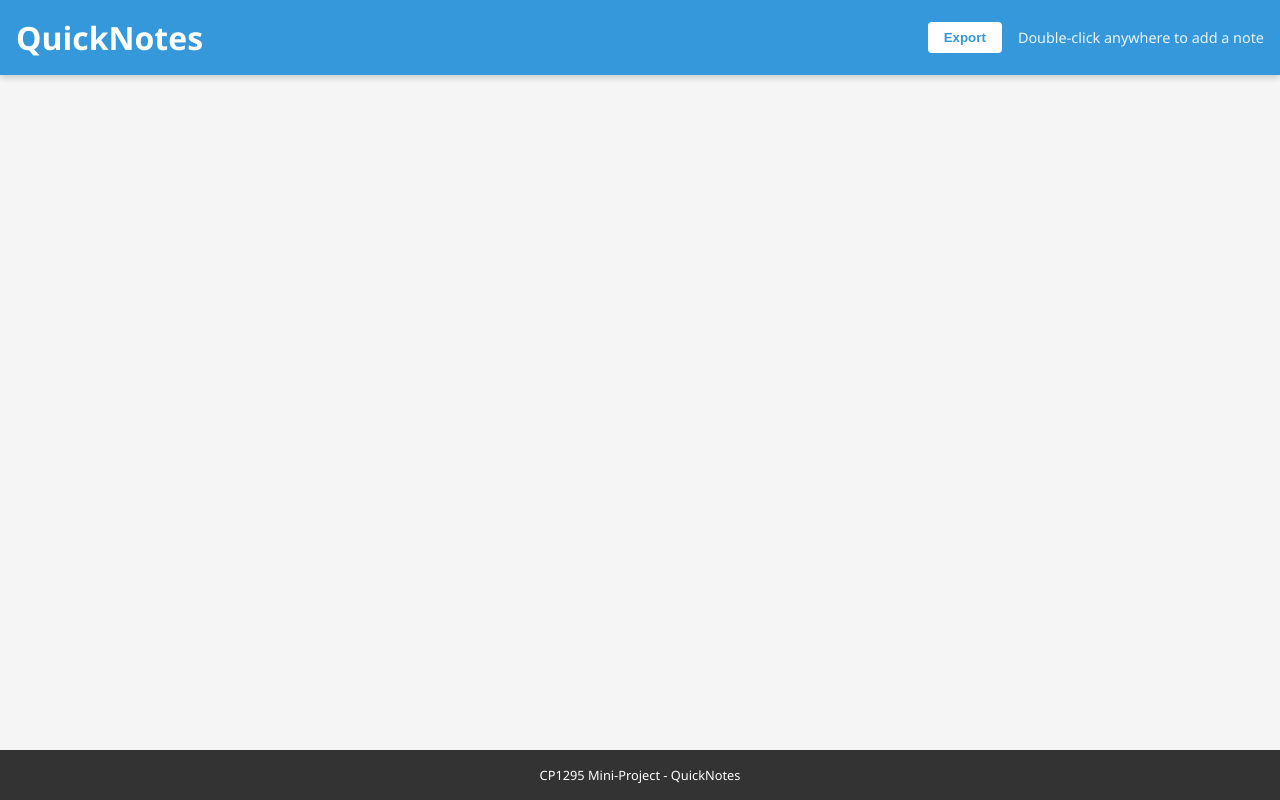
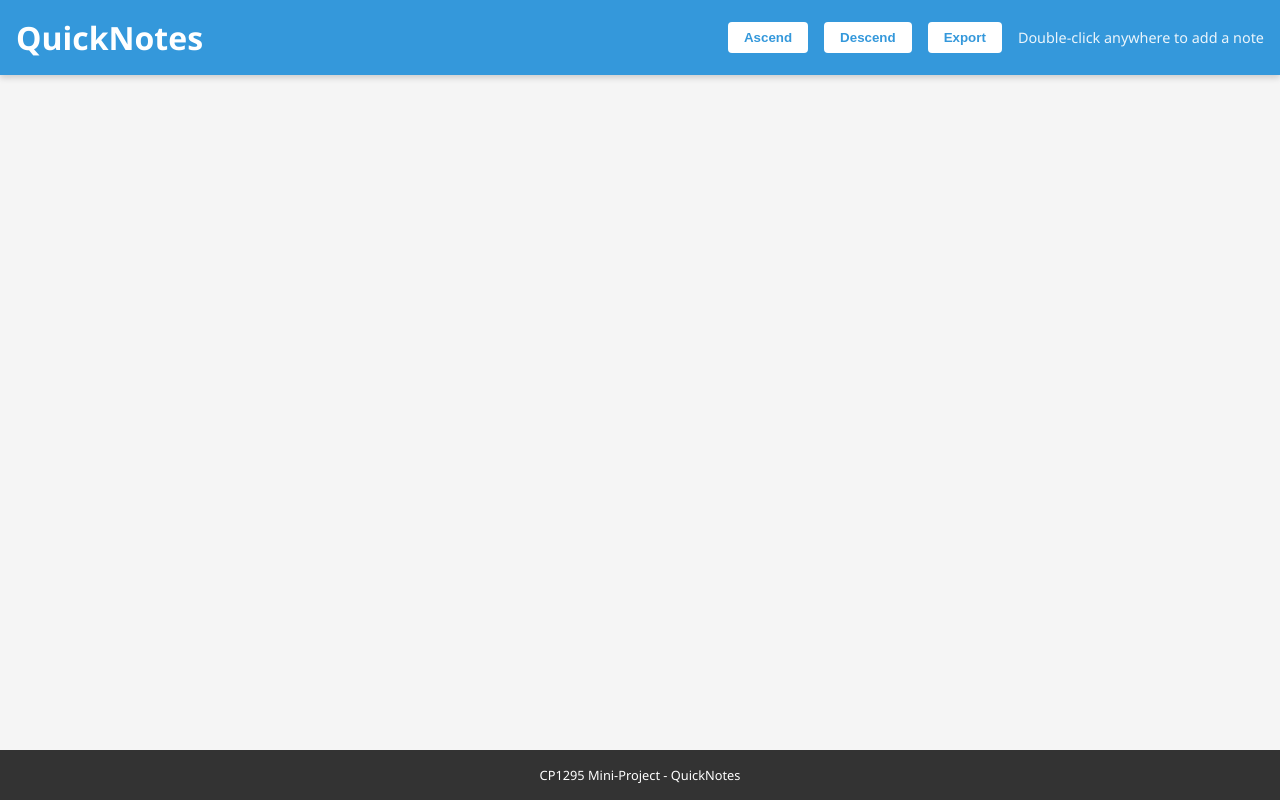
Before and after one commit to ChristopherSquires/CP1295-Project, a plain HTML site: page index.html in a window 1280 px wide. Drawn offline with Linux system fonts and the light colour scheme.

Commit message:
Second commit

```diff
--- a/css/styles.css
+++ b/css/styles.css
@@ -39,6 +39,38 @@ header {
     display: flex;
     align-items: center;
     gap: 1rem;
+}
+
+#ascend-btn {
+    background-color: white;
+    color: var(--primary-color);
+    border: none;
+    padding: 0.5rem 1rem;
+    border-radius: 4px;
+    font-weight: bold;
+    cursor: pointer;
+    transition: all 0.2s ease;
+}
+
+#ascend-btn:hover {
+    background-color: #ecf0f1;
+    transform: translateY(-2px);
+}
+
+#descend-btn {
+    background-color: white;
+    color: var(--primary-color);
+    border: none;
+    padding: 0.5rem 1rem;
+    border-radius: 4px;
+    font-weight: bold;
+    cursor: pointer;
+    transition: all 0.2s ease;
+}
+
+#descend-btn:hover {
+    background-color: #ecf0f1;
+    transform: translateY(-2px);
 }
 
 #export-btn {
--- a/index.html
+++ b/index.html
@@ -11,6 +11,8 @@
     <header>
         <h1>QuickNotes</h1>
         <div class="controls">
+            <button id="ascend-btn" title="Ascend">Ascend</button>
+            <button id="descend-btn" title="Descend">Descend</button>
             <button id="export-btn" title="Export notes as JSON">Export</button>
             <span class="instructions">Double-click anywhere to add a note</span>
         </div>
```
